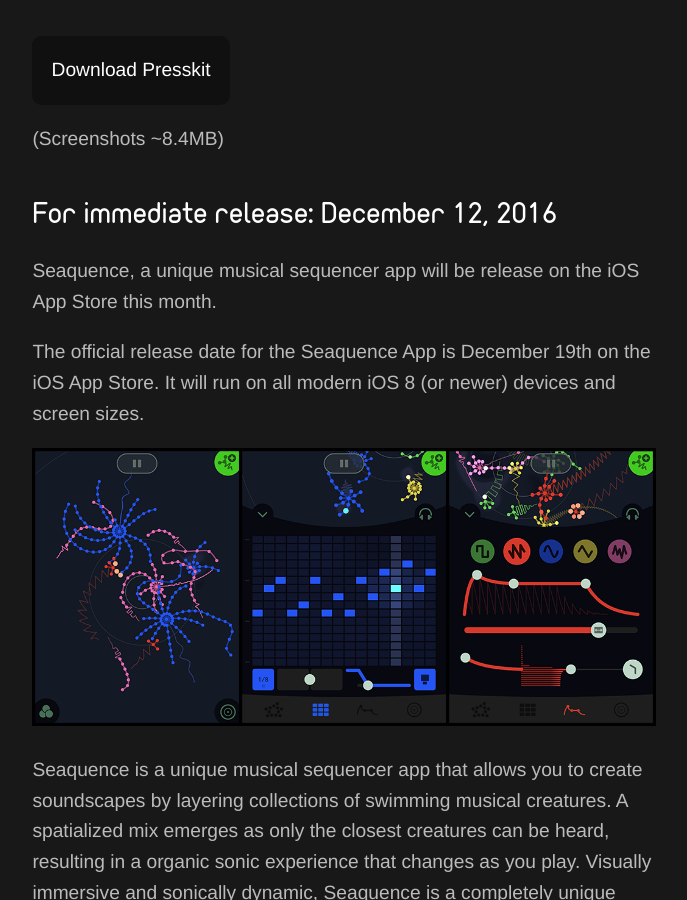
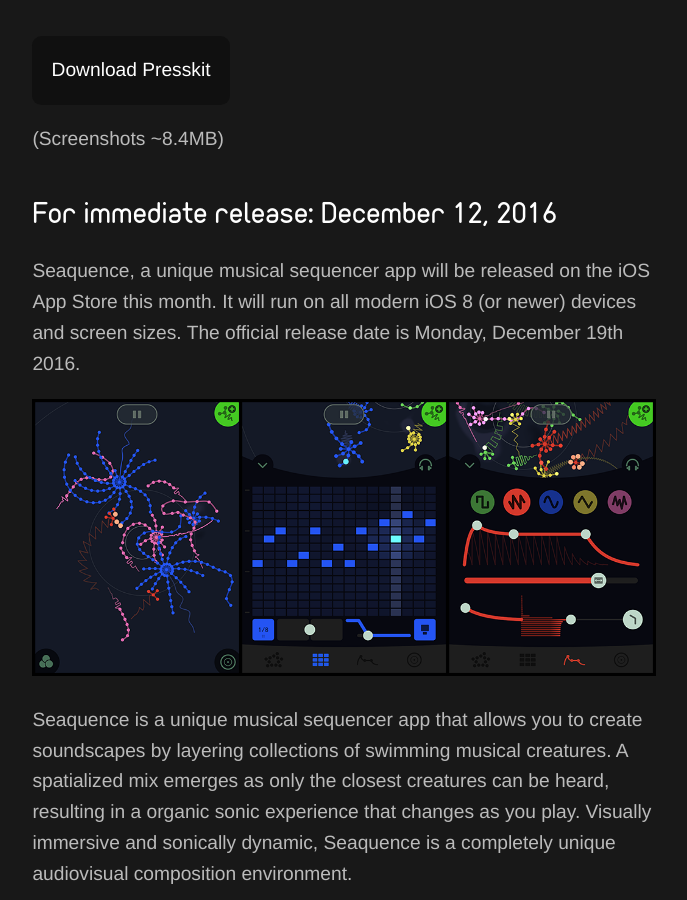
Before and after one commit to oknk/seaquence, a Jekyll site: the page built from press.md, in a window 1280 px wide and 900 px high, scrolled down 379 px. Shown: the whole window, without its empty margins (296-983 px from the left). Built offline with Jekyll 4.4.1, drawn with Linux system fonts in a browser that asks for light colours.

Commit message:
Updating press

```diff
--- a/press.md
+++ b/press.md
@@ -11,9 +11,7 @@
 
 ## For immediate release: December 12, 2016
 
-Seaquence, a unique musical sequencer app will be release on the iOS App Store this month.
-
-The official release date for the Seaquence App is December 19th on the iOS App Store. It will run on all modern iOS 8 (or newer) devices and screen sizes.
+Seaquence, a unique musical sequencer app will be released on the iOS App Store this month. It will run on all modern iOS 8 (or newer) devices and screen sizes. The official release date is Monday, December 19th 2016.
 
 <img src="{{site.baseurl}}/images/Seaquence-iPad12.9_2x_3up_thumb.png" />
 
```
